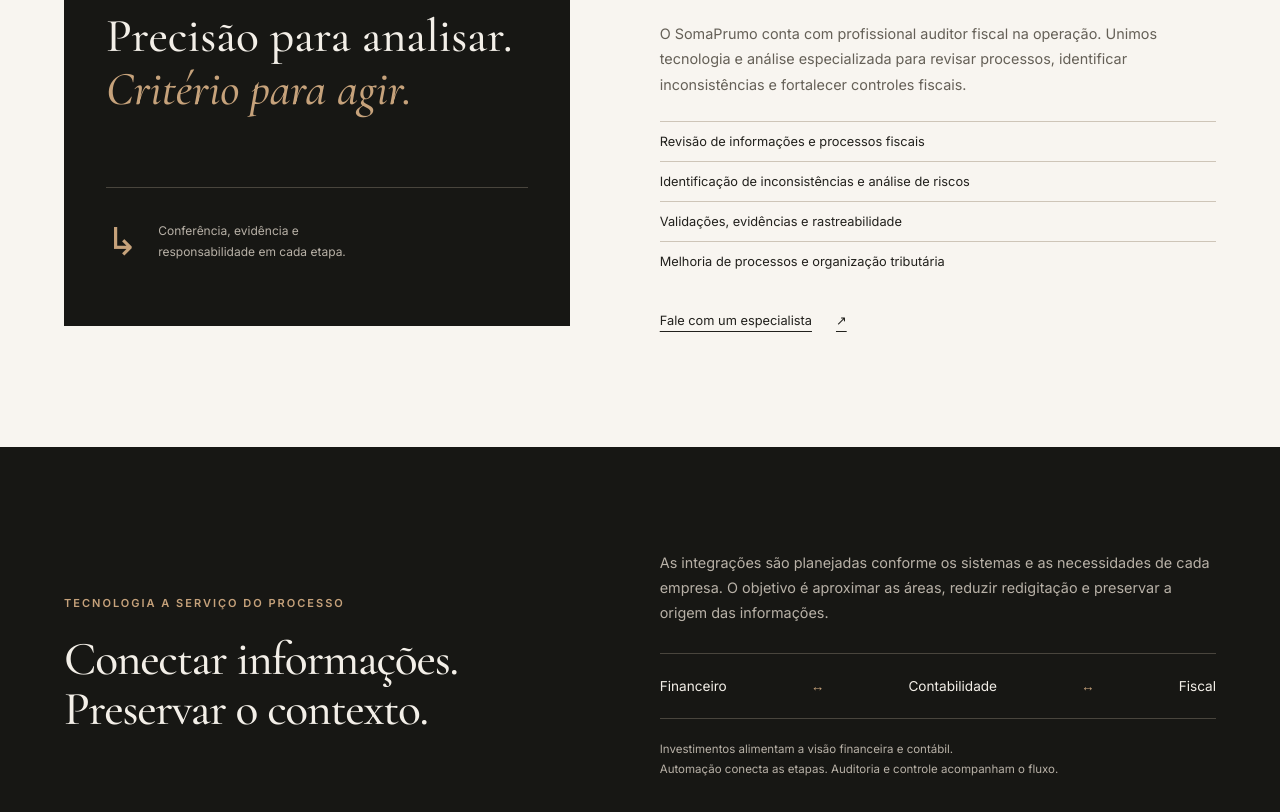
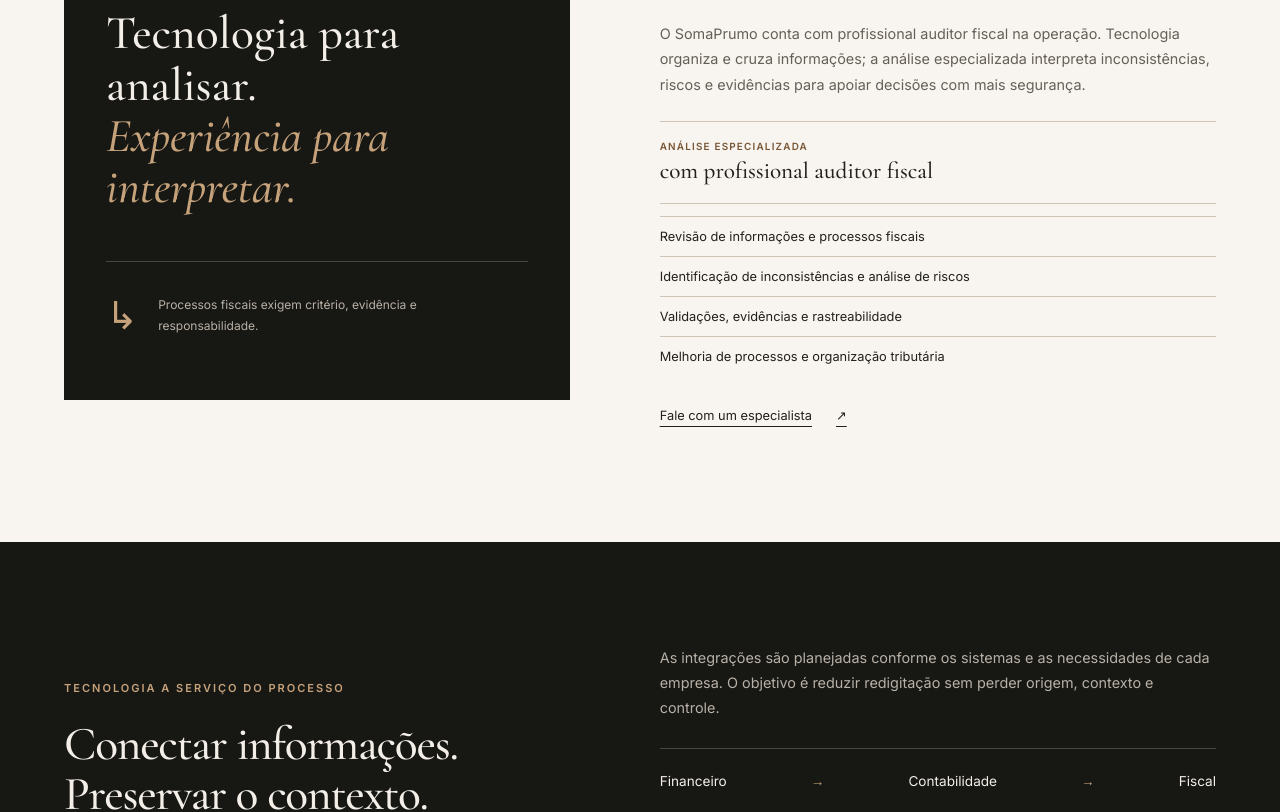
Before and after one commit to Jenyll/SomaPrumo, a Vue app: page / in a window 1280 px wide. Shown: the part 5370-6182 px from the top of the page. Built offline with nearby package versions, Linux system fonts and the light colour scheme.

Commit message:
refactor: strengthen fiscal audit trust and simplify technology flow

```diff
--- a/src/components/home/AuditSection.vue
+++ b/src/components/home/AuditSection.vue
@@ -7,24 +7,44 @@ import { brand } from '@/config/brand'
     <div class="container audit-grid">
       <div class="audit-statement dark-section">
         <p class="eyebrow">Tecnologia + conhecimento fiscal</p>
-        <p class="font-display">Precisão para analisar.<br /><em>Critério para agir.</em></p>
-        <div class="audit-principle"><span aria-hidden="true">↳</span><p>Conferência, evidência e responsabilidade em cada etapa.</p></div>
+        <p class="font-display">Tecnologia para analisar.<br /><em>Experiência para interpretar.</em></p>
+        <div class="audit-principle">
+          <span aria-hidden="true">↳</span>
+          <p>Processos fiscais exigem critério, evidência e responsabilidade.</p>
+        </div>
       </div>
+
       <div>
         <p class="eyebrow">Auditoria fiscal</p>
         <h2 id="audit-title">Um olhar especializado<br />sobre o que importa.</h2>
-        <p class="audit-copy">O SomaPrumo conta com profissional auditor fiscal na operação. Unimos tecnologia e análise especializada para revisar processos, identificar inconsistências e fortalecer controles fiscais.</p>
-        <ul class="audit-list"><li>Revisão de informações e processos fiscais</li><li>Identificação de inconsistências e análise de riscos</li><li>Validações, evidências e rastreabilidade</li><li>Melhoria de processos e organização tributária</li></ul>
+        <p class="audit-copy">O SomaPrumo conta com profissional auditor fiscal na operação. Tecnologia organiza e cruza informações; a análise especializada interpreta inconsistências, riscos e evidências para apoiar decisões com mais segurança.</p>
+        <div class="audit-proof" aria-label="Diferencial de auditoria">
+          <span>Análise especializada</span>
+          <strong>com profissional auditor fiscal</strong>
+        </div>
+        <ul class="audit-list">
+          <li>Revisão de informações e processos fiscais</li>
+          <li>Identificação de inconsistências e análise de riscos</li>
+          <li>Validações, evidências e rastreabilidade</li>
+          <li>Melhoria de processos e organização tributária</li>
+        </ul>
         <a class="text-link" :href="brand.links.contact">{{ brand.primaryCta }} <span aria-hidden="true">↗</span></a>
       </div>
     </div>
   </section>
+
   <section id="tecnologia" class="technology dark-section section-space" aria-labelledby="technology-title">
     <div class="container technology-grid">
-      <div><p class="eyebrow">Tecnologia a serviço do processo</p><h2 id="technology-title">Conectar informações.<br />Preservar o contexto.</h2></div>
-      <div><p class="technology-copy">As integrações são planejadas conforme os sistemas e as necessidades de cada empresa. O objetivo é aproximar as áreas, reduzir redigitação e preservar a origem das informações.</p>
-        <div class="connected-areas" aria-label="Financeiro, contabilidade e fiscal conectados"><span>Financeiro</span><span aria-hidden="true">↔</span><span>Contabilidade</span><span aria-hidden="true">↔</span><span>Fiscal</span></div>
-        <p class="technology-note">Investimentos alimentam a visão financeira e contábil.<br />Automação conecta as etapas. Auditoria e controle acompanham o fluxo.</p>
+      <div>
+        <p class="eyebrow">Tecnologia a serviço do processo</p>
+        <h2 id="technology-title">Conectar informações.<br />Preservar o contexto.</h2>
+      </div>
+      <div>
+        <p class="technology-copy">As integrações são planejadas conforme os sistemas e as necessidades de cada empresa. O objetivo é reduzir redigitação sem perder origem, contexto e controle.</p>
+        <div class="connected-areas" aria-label="Fluxo entre financeiro, contabilidade e fiscal">
+          <span>Financeiro</span><span aria-hidden="true">→</span><span>Contabilidade</span><span aria-hidden="true">→</span><span>Fiscal</span>
+        </div>
+        <p class="technology-note">Automação conecta. Controle acompanha. Auditoria valida o que precisa de atenção.</p>
       </div>
     </div>
   </section>
@@ -32,21 +52,24 @@ import { brand } from '@/config/brand'
 
 <style scoped>
 .audit-grid { display: grid; grid-template-columns: 1fr 1.1fr; align-items: center; gap: 90px; }
-.audit-statement { padding: 52px 42px; min-height: 460px; display: flex; flex-direction: column; justify-content: space-between; }
-.audit-statement > p.font-display { font-size: clamp(2.8rem, 3.7vw, 3.8rem); line-height: 1.12; margin: 30px 0 48px; }
+.audit-statement { display: flex; min-height: 460px; flex-direction: column; justify-content: space-between; padding: 52px 42px; }
+.audit-statement > p.font-display { margin: 30px 0 48px; font-size: clamp(2.8rem, 3.7vw, 3.8rem); line-height: 1.08; }
 .audit-statement em { color: var(--color-brand-primary); }
-.audit-principle { display: flex; gap: 20px; align-items: center; border-top: 1px solid var(--color-border-dark); padding-top: 20px; }
-.audit-principle span { font-size: 2.4rem; color: var(--color-brand-primary); }
-.audit-principle p { font-size: .75rem; color: var(--color-text-muted-light); max-width: 235px; }
-.audit-copy { color: var(--color-text-muted); font-size: .9rem; margin-top: 26px; }
-.audit-list { list-style: none; padding: 0; margin: 24px 0 16px; }
-.audit-list li { font-size: .8rem; padding: 12px 0; border-top: 1px solid var(--color-border); }
+.audit-principle { display: flex; align-items: center; gap: 20px; padding-top: 20px; border-top: 1px solid var(--color-border-dark); }
+.audit-principle span { color: var(--color-brand-primary); font-size: 2.4rem; }
+.audit-principle p { max-width: 260px; color: var(--color-text-muted-light); font-size: .75rem; }
+.audit-copy { margin-top: 26px; color: var(--color-text-muted); font-size: .9rem; }
+.audit-proof { display: grid; gap: 5px; margin: 24px 0 10px; padding: 18px 0; border-block: 1px solid var(--color-border); }
+.audit-proof span { color: var(--color-accent-on-light); font-size: .62rem; font-weight: 600; letter-spacing: .12em; text-transform: uppercase; }
+.audit-proof strong { font-family: var(--font-display); font-size: 1.45rem; font-weight: 500; }
+.audit-list { padding: 0; margin: 12px 0 16px; list-style: none; }
+.audit-list li { padding: 12px 0; border-top: 1px solid var(--color-border); font-size: .8rem; }
 .technology-grid { display: grid; grid-template-columns: 1fr 1.1fr; gap: 90px; align-items: center; }
 .technology h2 { font-size: clamp(2.5rem, 3.7vw, 3.5rem); }
-.technology-copy { color: var(--color-text-muted-light); font-size: .9rem; margin-top: 0; }
-.connected-areas { display: flex; justify-content: space-between; align-items: center; gap: 10px; border-block: 1px solid var(--color-border-dark); padding: 24px 0; margin-top: 28px; font-size: .85rem; }
+.technology-copy { margin-top: 0; color: var(--color-text-muted-light); font-size: .9rem; }
+.connected-areas { display: flex; align-items: center; justify-content: space-between; gap: 10px; margin-top: 28px; padding: 24px 0; border-block: 1px solid var(--color-border-dark); font-size: .85rem; }
 .connected-areas span[aria-hidden] { color: var(--color-brand-primary); }
-.technology-note { color: var(--color-text-muted-light); font-size: .72rem; margin: 20px 0 0; }
-@media (max-width: 1023px) { .audit-grid, .technology-grid { gap: 36px; } .audit-statement { padding: 36px 28px; } .connected-areas { font-size: .75rem; gap: 6px; } }
-@media (max-width: 767px) { .audit-grid, .technology-grid { grid-template-columns: 1fr; } .audit-statement { min-height: 350px; order: 2; margin-top: 8px; } .audit-statement > p.font-display { font-size: 2.8rem; margin-block: 20px 32px; } .connected-areas { font-size: .73rem; } }
+.technology-note { margin: 20px 0 0; color: var(--color-text-muted-light); font-size: .72rem; }
+@media (max-width: 1023px) { .audit-grid, .technology-grid { gap: 36px; } .audit-statement { padding: 36px 28px; } .connected-areas { gap: 6px; font-size: .75rem; } }
+@media (max-width: 767px) { .audit-grid, .technology-grid { grid-template-columns: 1fr; } .audit-statement { order: 2; min-height: 350px; margin-top: 8px; } .audit-statement > p.font-display { margin-block: 20px 32px; font-size: 2.8rem; } .connected-areas { font-size: .73rem; } }
 </style>
```
